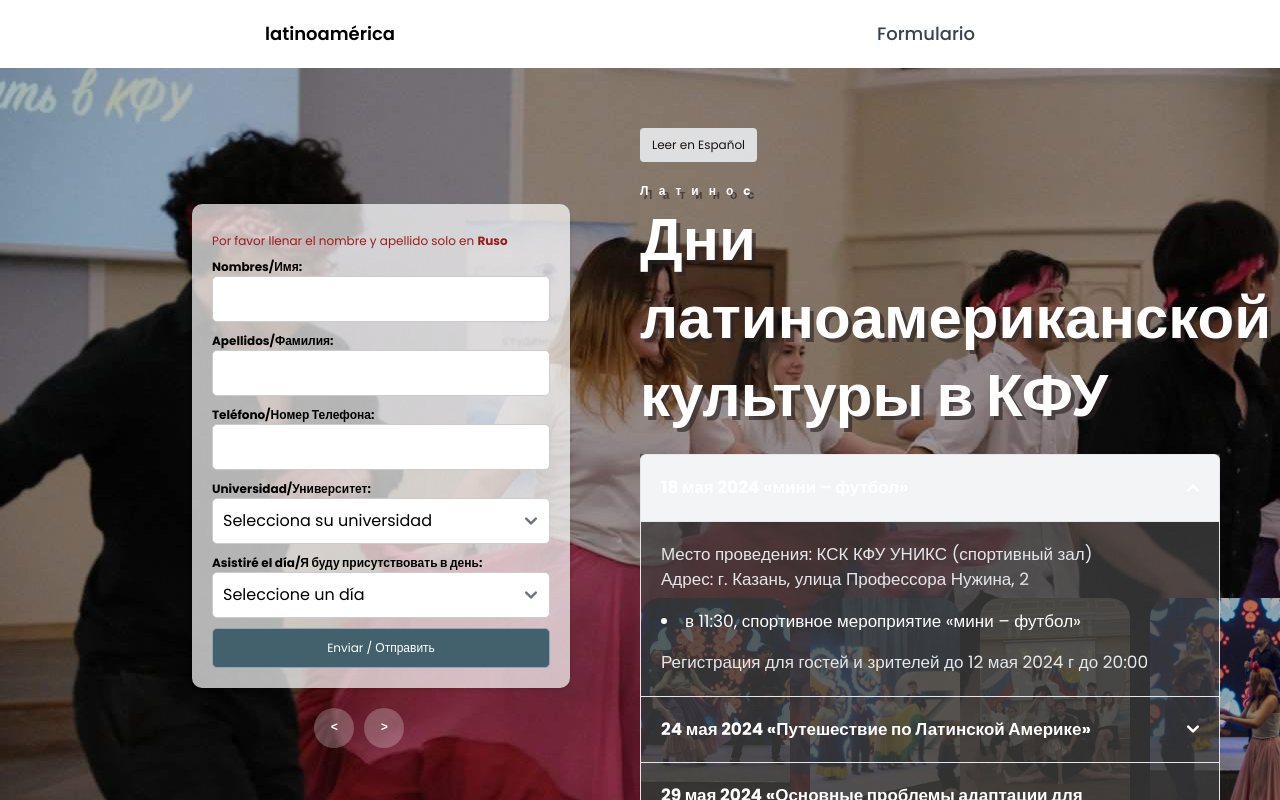
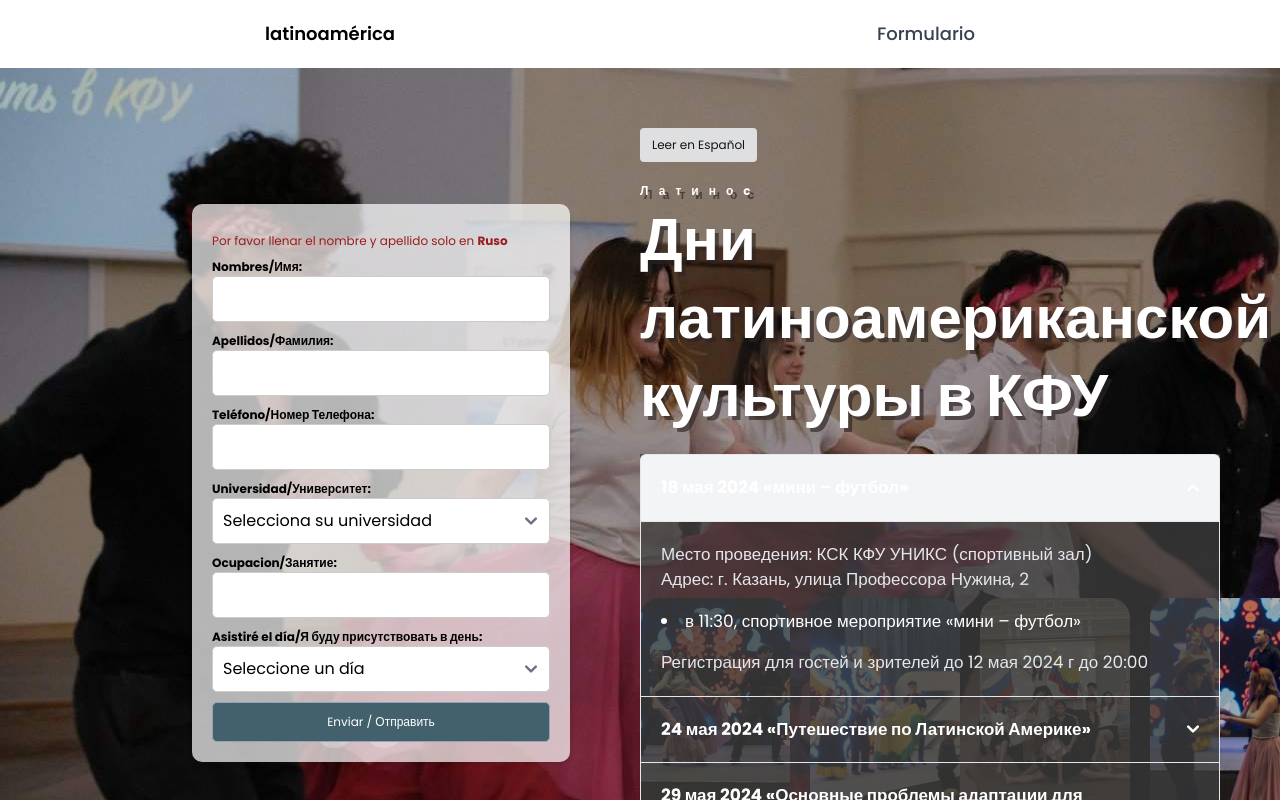
Before and after one commit to DataJoshua/latinoamerica-ru, a React (Create React App) app: page / in a window 1280 px wide. Shown: the top 800 px of the page. Built offline with nearby package versions, Linux system fonts and the light colour scheme.

Commit message:
Occupation added

```diff
--- a/src/components/Form/Form.jsx
+++ b/src/components/Form/Form.jsx
@@ -14,9 +14,10 @@ function Form({ isActive, handleOnFormDismiss = ()=> {} }) {
     const [lastName, setLastName] = useState('');
     const [phoneNumber, setPhoneNumber] = useState('');
     const [university, setUniversity] = useState('');
+    const [occupation, setOccupation] = useState('');
     const [attendDay, setAttendDay] = useState('');
-    const [formSubmitted, setFormSubmitted] = useState(false); // Estado para controlar si el formulario ha sido enviado
-    const [isLoading, setIsLoading] = useState(false)
+    const [formSubmitted, setFormSubmitted] = useState(false);
+    const [isLoading, setIsLoading] = useState(false);
 
     const getCurrentDate = (separator = '-') => {
         let newDate = new Date();
@@ -38,6 +39,10 @@ function Form({ isActive, handleOnFormDismiss = ()=> {} }) {
 
     const handleUniversityChange = (e) => {
         setUniversity(e.target.value);
+    }
+
+    const handleOccupationChange = (e) => {
+        setOccupation(e.target.value);
     }
 
     const maskPhoneNumber = (rawPhoneNumber) => {
@@ -74,6 +79,7 @@ function Form({ isActive, handleOnFormDismiss = ()=> {} }) {
                     Apellido: lastName,
                     Telefono: phoneNumber,
                     Universidad: university,
+                    Ocupacion: occupation,
                     "Dia 1": day1Value,
                     "Dia 2": day2Value,
                     Fecha: getCurrentDate()
@@ -99,6 +105,7 @@ function Form({ isActive, handleOnFormDismiss = ()=> {} }) {
         setLastName('');
         setPhoneNumber('');
         setUniversity('');
+        setOccupation('');
         setAttendDay('');
         setFormSubmitted(false);
     };
@@ -147,6 +154,15 @@ function Form({ isActive, handleOnFormDismiss = ()=> {} }) {
                             </select>
                         </div>
                         <div className="form-group">
+                            <label>Ocupacion/Занятие:</label>
+                            <input
+                                type="text"
+                                value={occupation}
+                                onChange={handleOccupationChange}
+                                required
+                            />
+                        </div>
+                        <div className="form-group">
                             <label>Asistiré el día/Я буду присутствовать в день:</label>
                             <select
                                 value={attendDay}
--- a/src/components/Form/universidades.json
+++ b/src/components/Form/universidades.json
@@ -32,6 +32,10 @@
     "label": "ПГУФКСиТ"
   },
   {
+    "value": "Казанский государственный архитектурно-строительный университет",
+    "label": "КГАСУ"
+  },
+  {
     "value": "Другой университет",
     "label": "Другой университет"
   }
```
